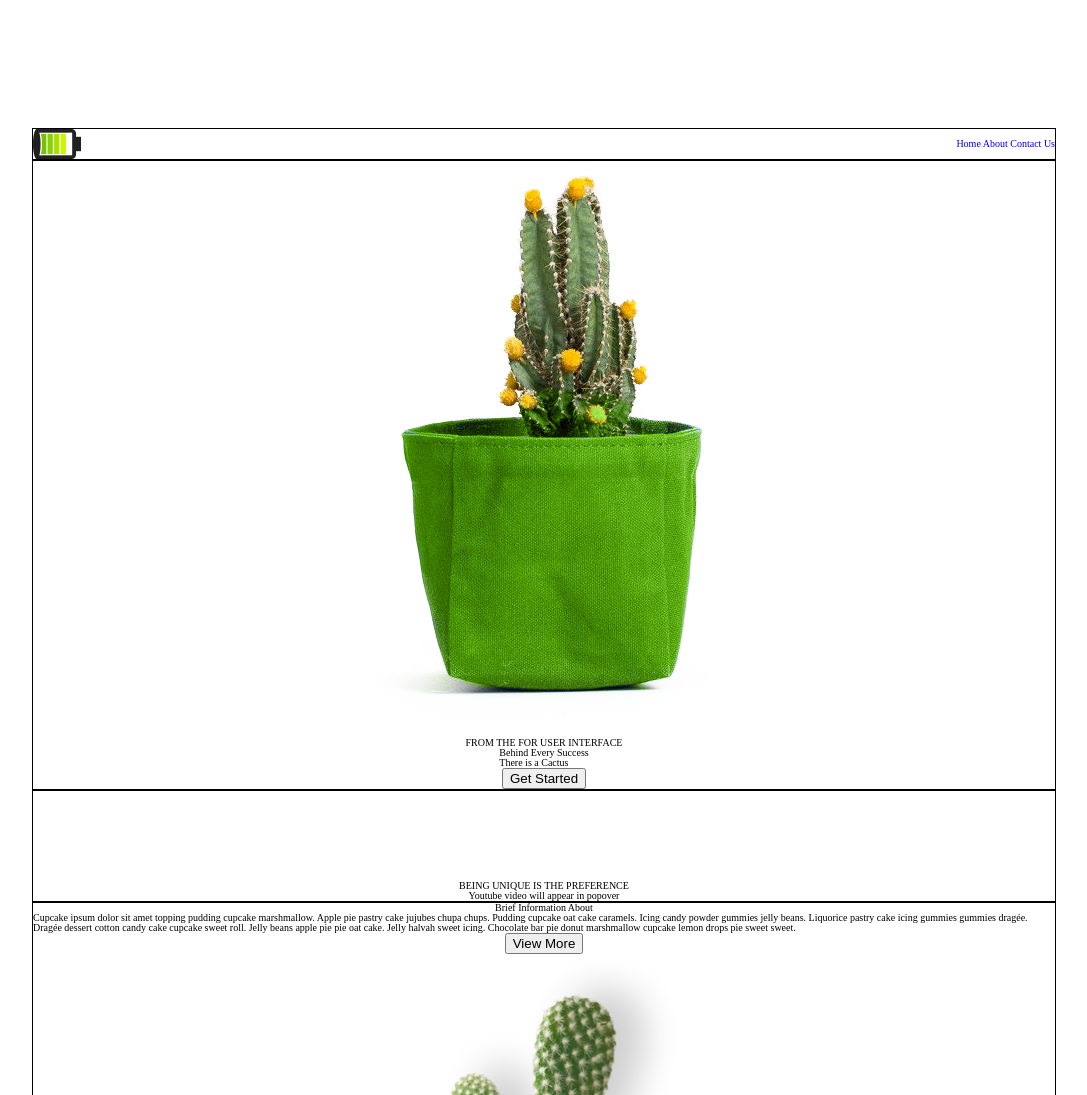
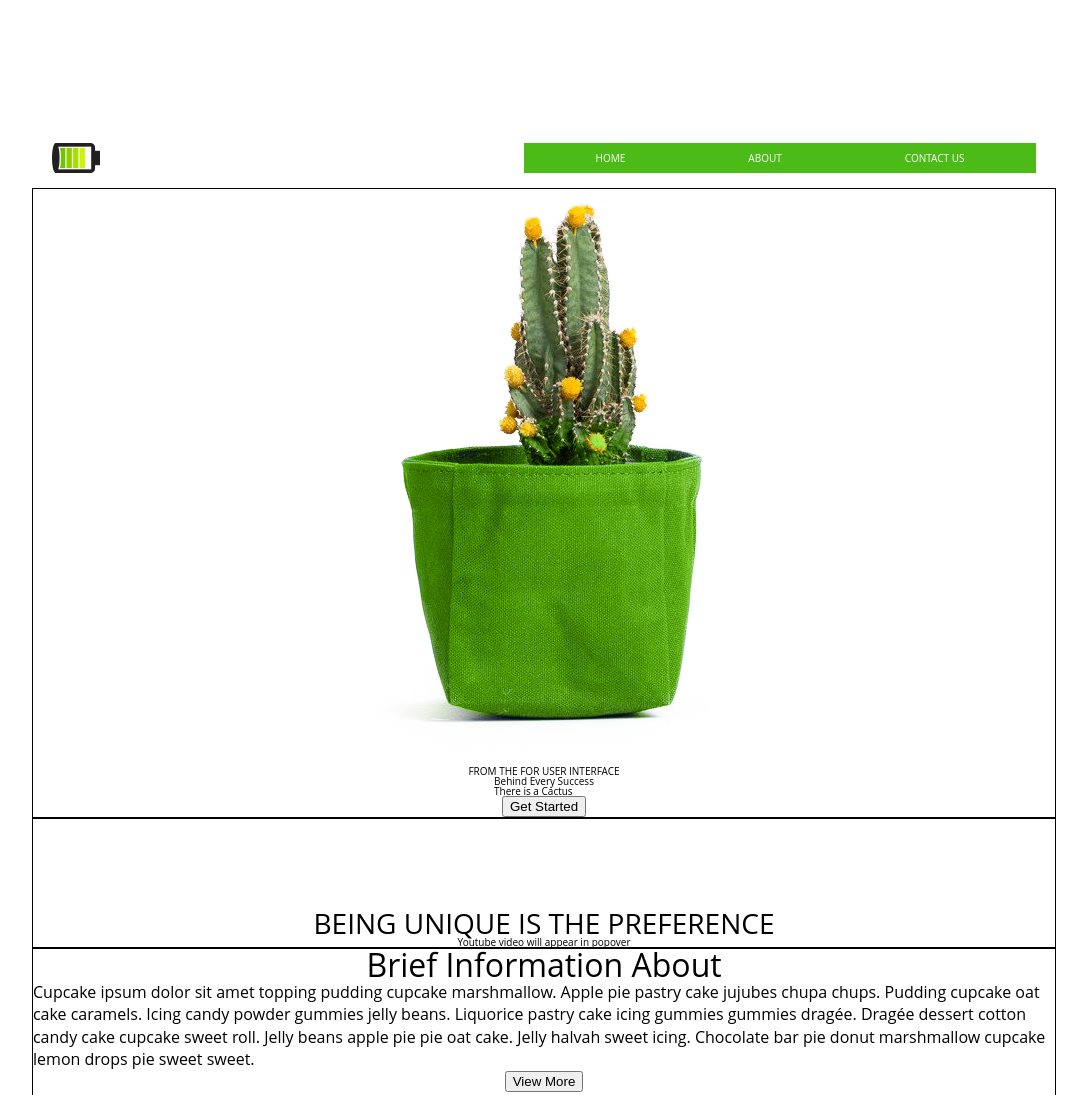
Before and after one commit to elisamartin/Project-Week-Safe-Space, a website: page index.html in a window 1280 px wide. Shown: the top 1095 px of the page, without its empty margins (96-1183 px from the left). Drawn offline with Linux system fonts and the light colour scheme.

Commit message:
Styling header before animation, new font and general text styling

```diff
--- a/LESS/form.less
+++ b/LESS/form.less
@@ -2,6 +2,6 @@
 
 .form-section {
 	border: 1px solid black;
-	background-color: lightgreen;
+	background-color: @green;
 	padding: 30px 10px;
 }
--- a/LESS/global.less
+++ b/LESS/global.less
@@ -1,3 +1,26 @@
 html {
 	font-size: 62.5%;
 }
+h1,
+h2,
+h3,
+h4,
+h5,
+h6,
+p,
+a {
+	font-family: 'Open Sans', sans-serif;
+}
+
+h2 {
+	font-size: 3.2rem;
+}
+
+h3 {
+	font-size: 2.8rem;
+}
+
+p {
+	font-size: 1.6rem;
+	line-height: 1.4;
+}
--- a/LESS/home.less
+++ b/LESS/home.less
@@ -29,7 +29,7 @@ section {
 	}
 
 	.services-section {
-		background-color: lightgreen;
+		background-color: @green;
 		padding: 30px 10px;
 		.flex-align(column, center);
 		justify-content: space-around;
--- a/LESS/navigation.less
+++ b/LESS/navigation.less
@@ -1,9 +1,17 @@
 header {
-	border: 1px solid black;
+	padding: 15px 20px;
 	.flex-align(row, center);
 	justify-content: space-between;
 
-	a {
-		text-decoration: none;
+	nav {
+		width: 50%;
+		background-color: @green;
+		padding: 10px;
+		.flex-align(row, center);
+		justify-content: space-around;
+		a {
+			text-decoration: none;
+			color: white;
+		}
 	}
 }
--- a/LESS/variables.less
+++ b/LESS/variables.less
@@ -1,2 +1,5 @@
 // Color assigments
+
 // Colors
+
+@green: #4cbb17;
--- a/index.html
+++ b/index.html
@@ -17,9 +17,9 @@
         <header>
             <img src="img/logo.png" alt="Logo">
             <nav>
-                <a href="#">Home</a>
-                <a href="#">About</a>
-                <a href="#">Contact Us</a>
+                <a href="index.html">HOME</a>
+                <a href="#">ABOUT</a>
+                <a href="#">CONTACT US</a>
             </nav>
         </header>
 
@@ -191,7 +191,7 @@
 
             </div>
             <div class="copyright">
-                <p>Copyright &copy 2019 All rigths reserved</p>
+                 <p>Copyright &copy 2019 All rigths reserved</p>
             </div>
 
         </footer>
```
Also changed, not shown: css/index.css.
